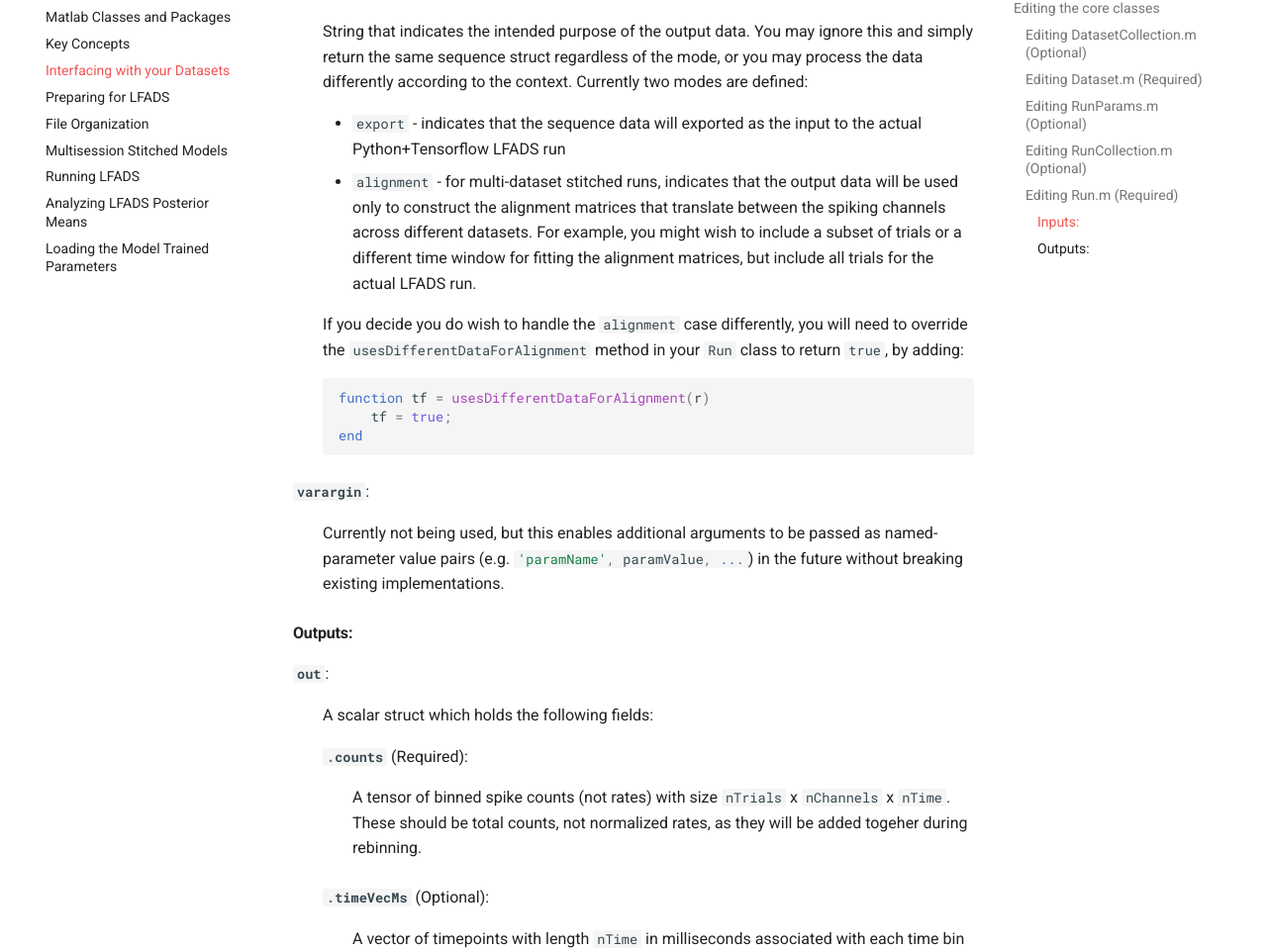
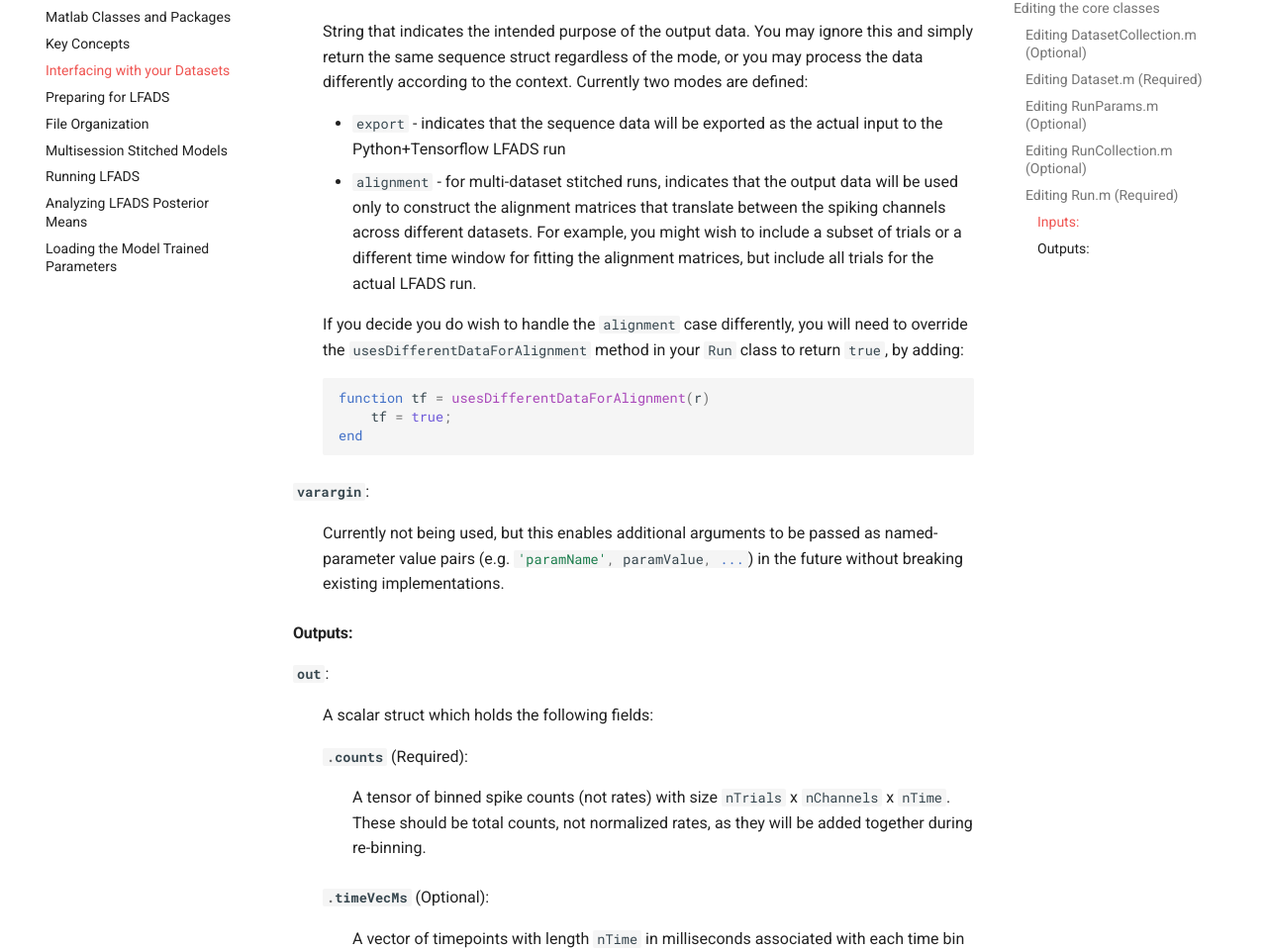
Before and after one commit to lfads/lfads-run-manager, an MkDocs documentation site: the page built from docs/adapting.md, in a window 1280 px wide and 1400 px high, scrolled down 5046 px. Shown: the part 145-1105 px from the top of the window at 99% size. Built offline with MkDocs 1.6.1 and Material for MkDocs 9.7.7, drawn with Linux system fonts in a browser that asks for light colours; comment, search, counter and statistics services are not loaded; old or Windows-style settings are respelled for this version of MkDocs.

Commit message:
Fixing documentation typos

```diff
--- a/docs/adapting.md
+++ b/docs/adapting.md
@@ -173,7 +173,7 @@ Here, `r` refers to the `MyExperiment.Run` instance. It may be particularly help
 **`mode`**:
 : String that indicates the intended purpose of the output data. You may ignore this and simply return the same sequence struct regardless of the mode, or you may process the data differently according to the context. Currently two modes are defined:
 
-    * `export` - indicates that the sequence data will exported as the input to the actual Python+Tensorflow LFADS run
+    * `export` - indicates that the sequence data will be exported as the actual input to the Python+Tensorflow LFADS run
     * `alignment` - for multi-dataset stitched runs, indicates that the output data will be used only to construct the alignment matrices that translate between the spiking channels across different datasets. For example, you might wish to include a subset of trials or a different time window for fitting the alignment matrices, but include all trials for the actual LFADS run.
 
     If you decide you do wish to handle the `alignment` case differently, you will need to override the `usesDifferentDataForAlignment` method in your `Run` class to return `true`, by adding:
@@ -194,7 +194,7 @@ Here, `r` refers to the `MyExperiment.Run` instance. It may be particularly help
 : A scalar struct which holds the following fields:
 
     **`:::matlab .counts`** (Required):
-    : A tensor of binned spike counts (not rates) with size `nTrials` x `nChannels` x `nTime`. These should be total counts, not normalized rates, as they will be added togeher during rebinning.
+    : A tensor of binned spike counts (not rates) with size `nTrials` x `nChannels` x `nTime`. These should be total counts, not normalized rates, as they will be added together during re-binning.
 
     **`:::matlab .timeVecMs`** (Optional):
     : A vector of timepoints with length `nTime` in milliseconds associated with each time bin in `counts`. You can start this wherever you like, but timeVecMs(2) - timeVecMs(1) will be treated as the _raw_ spike bin width used when the data are later rebinned to match `r.params.spikeBinMs`. Default is `1:size(counts, 3)`.
```
